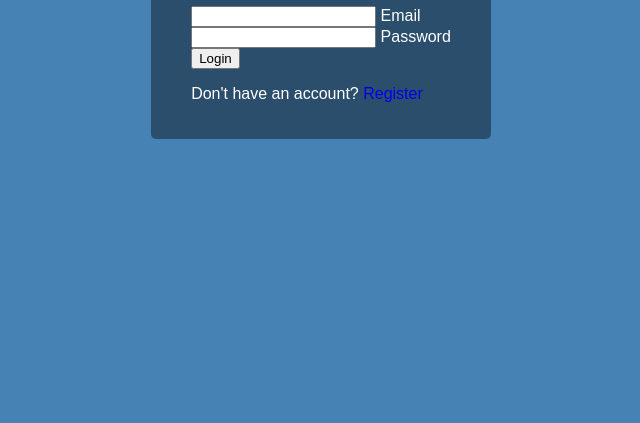
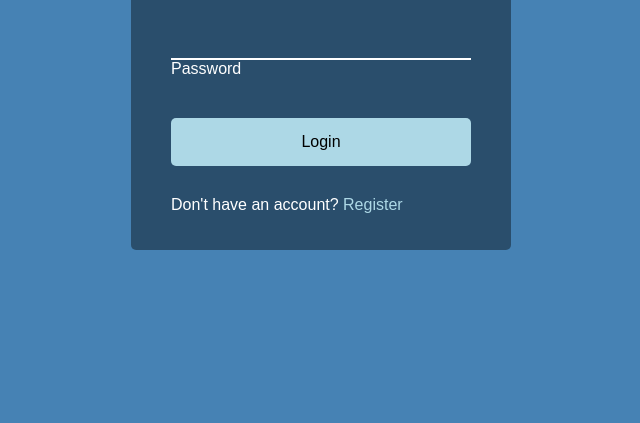
Before and after one commit to ANDREWAHN-UK/50-Projects-8-Form-Wave-Animation, a plain HTML site: page index.html in a window 1280 px wide. Shown: the part 377-800 px from the top of the page, without its empty margins (319-959 px from the left). Drawn offline with Linux system fonts and the light colour scheme; a web font is replaced by a local one.

Commit message:
style.css - update form, buttons etc

```diff
--- a/assets/style.css
+++ b/assets/style.css
@@ -31,4 +31,51 @@ margin-bottom: 3opx;
 
 .container a{
     text-decoration: none;
+    color: lightblue;
 }
+
+.form-control{
+    position: relative;
+    margin: 20px 0 40px;
+    width: 300px;
+}
+
+.form-control input{
+    background-color: transparent;
+    border: 0;
+    border-bottom: 2px #fff solid;
+    display: block;
+    width: 100%;
+    padding: 15px 0;
+    font-size: 18px;
+    color: #fff;
+}
+
+.form-control input:focus,
+.form-control input:valid{
+    outline: 0;
+}
+
+.btn {
+    cursor: pointer;
+    display: inline-block;
+    width: 100%;
+    background: lightblue;
+    padding: 15px;
+    font-family: inherit;
+    font-size: 16px;
+    border: 0;
+    border-radius: 5px;
+}
+
+.btn:focus{
+    outline: 0;
+}
+
+.btn:active{
+    transform: scale(0.95);
+}
+
+.text{
+    margin-top: 30px;
+}
```
